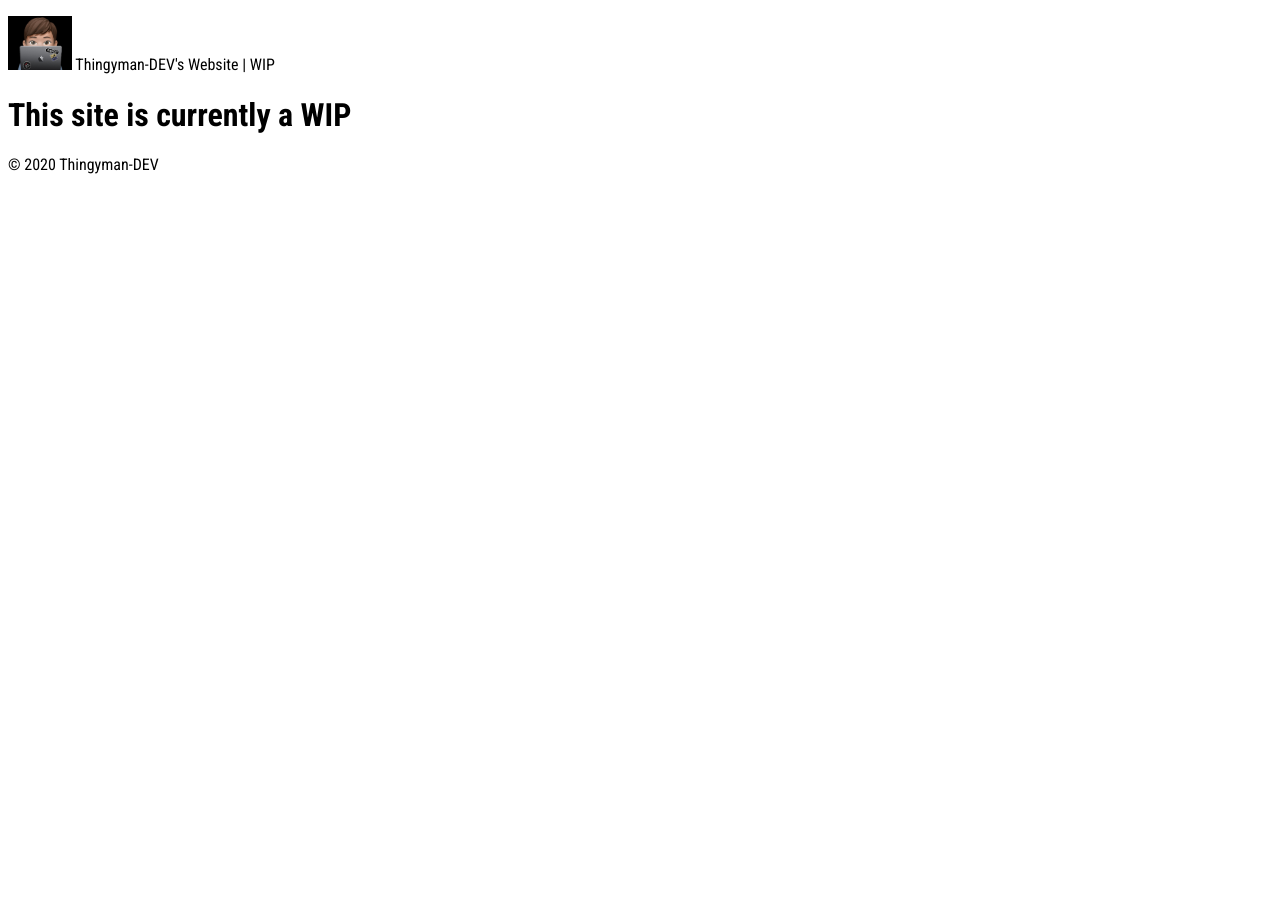
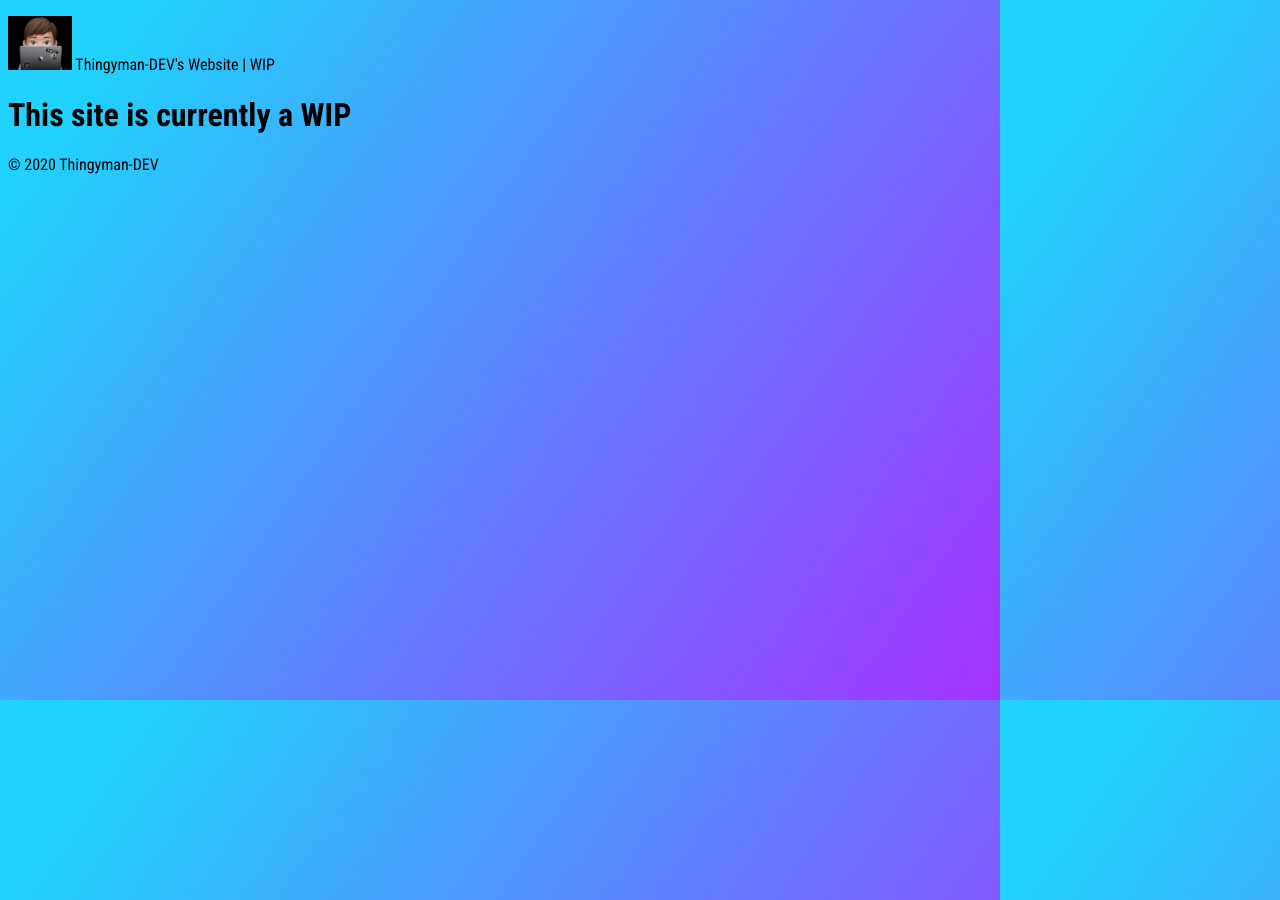
Before and after one commit to TheSeagullDev/TheSeagullDev.github.io, a Jekyll site: the page built from site/index.html, in a window 1280 px wide. Built offline with Jekyll 4.4.1, drawn with Linux system fonts in a browser that asks for light colours.

Commit message:
Update base.scss

```diff
--- a/site/assets/css/base.scss
+++ b/site/assets/css/base.scss
@@ -6,6 +6,7 @@
 
 body {
   font-family: 'Roboto Condensed', sans-serif;
+  background-image: url(/assets/images/Gradient.jpeg);
 }
 
 .middle {
```
